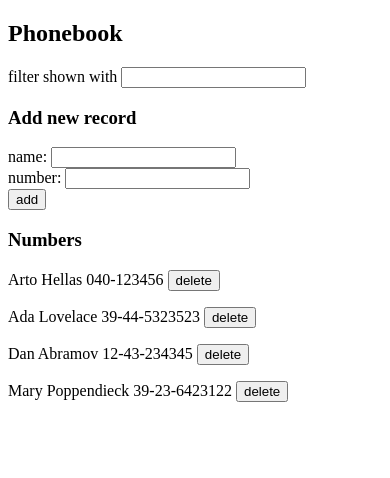
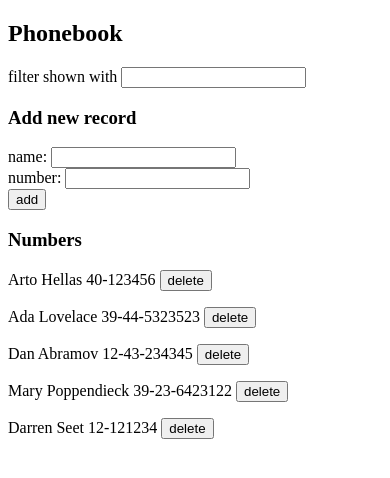
Before and after one commit to SpliceReborn/fsopen, a React (Create React App) app in the folder part2/phonebook/: page / in a window 390 px wide. Shown: the top 478 px of the page. Built offline with nearby package versions, Linux system fonts and the light colour scheme; data requests are answered from the project's data file.

Commit message:
2.18*: Phonebook step10

```diff
--- a/part2/phonebook/db.json
+++ b/part2/phonebook/db.json
@@ -2,7 +2,7 @@
   "persons": [
     {
       "name": "Arto Hellas",
-      "number": "040-123456",
+      "number": "40-123456",
       "id": 1
     },
     {
@@ -19,6 +19,11 @@
       "name": "Mary Poppendieck",
       "number": "39-23-6423122",
       "id": 4
+    },
+    {
+      "name": "Darren Seet",
+      "number": "12-121234",
+      "id": 5
     }
   ]
 }
--- a/part2/phonebook/src/App.js
+++ b/part2/phonebook/src/App.js
@@ -78,8 +78,18 @@ const App = () => {
                         p.name.toLowerCase() === newName.toLowerCase()
                       )
     if(nameExists) {
-      alert(`${newName} is already added to phonebook`)
+      const replace = window.confirm(`${newName} is already added to phonebook, replace the old number with a new one?`)
+      if (replace) {
+        const personToUpdate = persons.filter(p => p.name.toLowerCase() === newName.toLowerCase())[0]
+        personToUpdate.number = newNumber
+        personService
+          .update(personToUpdate.id, personToUpdate)
+          .then(updatedPerson => {
+            setPersons(persons.map(p => p.id === personToUpdate.id ? updatedPerson : p))
+          })
+      }
       setNewName('')
+      setNewNumber('')
     } else {
       const newPerson = {
         name: newName,
--- a/part2/phonebook/src/services/persons.js
+++ b/part2/phonebook/src/services/persons.js
@@ -15,4 +15,9 @@ const remove = id => {
     return axios.delete(`${baseUrl}/${id}`)
 }
 
-export default { getAll, add, remove}
+const update = (id, person) => {
+    const request = axios.put(`${baseUrl}/${id}`, person)
+    return request.then(response => response.data)
+}
+
+export default { getAll, add, remove, update }
```
